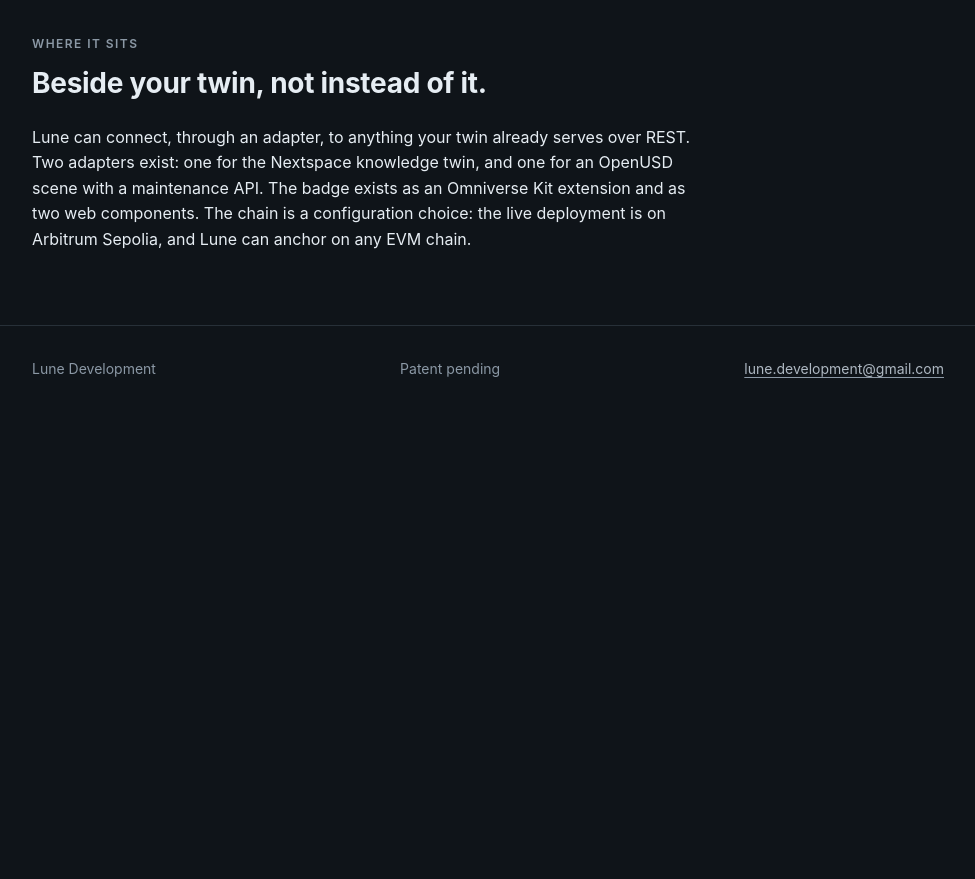
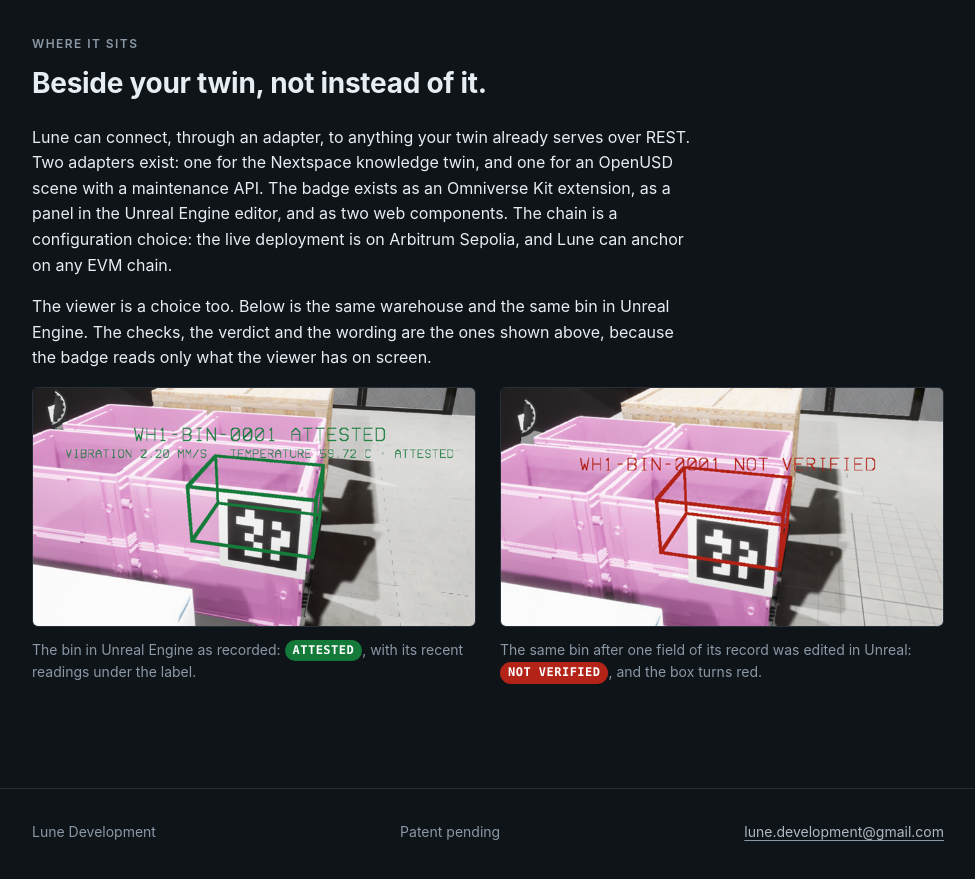
Before and after one commit to jonlabrie/lune, a plain HTML site: page index.html in a window 1280 px wide. Shown: the part 7180-8059 px from the top of the page, without its empty margins (152-1127 px from the left). Before the commit the page ends 7608 px from the top, so only its background shows below. Drawn offline with Linux system fonts and the light colour scheme.

Commit message:
Show the badge in Unreal Engine beside Omniverse Kit

```diff
--- a/index.html
+++ b/index.html
@@ -143,7 +143,18 @@
   <div class="wrap">
     <span class="label">Where it sits</span>
     <h2>Beside your twin, not instead of it.</h2>
-    <p>Lune can connect, through an adapter, to anything your twin already serves over REST. Two adapters exist: one for the Nextspace knowledge twin, and one for an OpenUSD scene with a maintenance API. The badge exists as an Omniverse Kit extension and as two web components. The chain is a configuration choice: the live deployment is on Arbitrum Sepolia, and Lune can anchor on any EVM chain.</p>
+    <p>Lune can connect, through an adapter, to anything your twin already serves over REST. Two adapters exist: one for the Nextspace knowledge twin, and one for an OpenUSD scene with a maintenance API. The badge exists as an Omniverse Kit extension, as a panel in the Unreal Engine editor, and as two web components. The chain is a configuration choice: the live deployment is on Arbitrum Sepolia, and Lune can anchor on any EVM chain.</p>
+    <p>The viewer is a choice too. Below is the same warehouse and the same bin in Unreal Engine. The checks, the verdict and the wording are the ones shown above, because the badge reads only what the viewer has on screen.</p>
+    <div class="panels">
+      <figure>
+        <img class="shot" src="img/unreal-attested.png" width="646" height="348" alt="The same bin in the Unreal Engine editor: WH1-BIN-0001 ATTESTED in green over its readings line, and a green box around the bin">
+        <figcaption>The bin in Unreal Engine as recorded: <span class="pill good">ATTESTED</span>, with its recent readings under the label.</figcaption>
+      </figure>
+      <figure>
+        <img class="shot" src="img/unreal-not-verified.png" width="646" height="348" alt="The same bin in the Unreal Engine editor after one field of its record was edited: WH1-BIN-0001 NOT VERIFIED in red, no readings line, and a red box around the bin">
+        <figcaption>The same bin after one field of its record was edited in Unreal: <span class="pill bad">NOT VERIFIED</span>, and the box turns red.</figcaption>
+      </figure>
+    </div>
   </div>
 </section>
 
```
Also changed, not shown: img/unreal-attested.png (added), img/unreal-not-verified.png (added).
